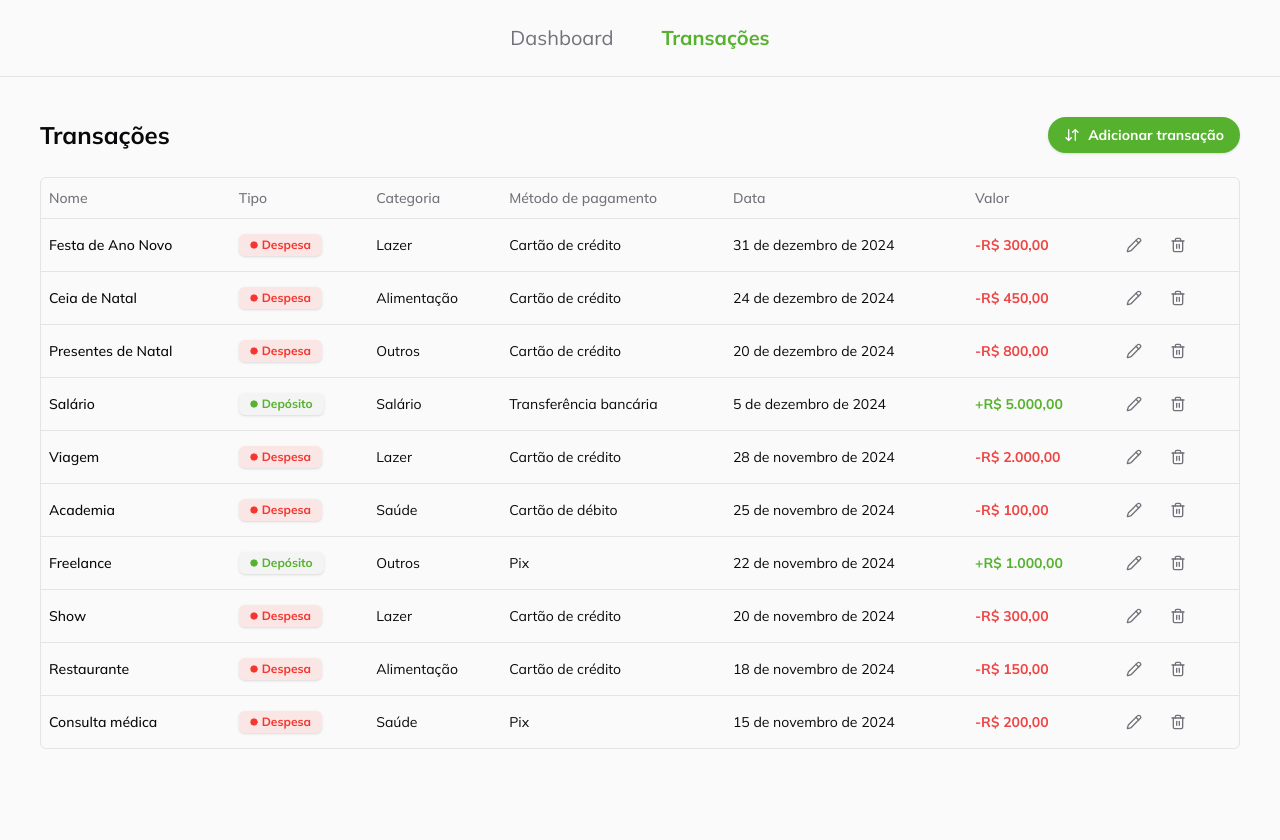
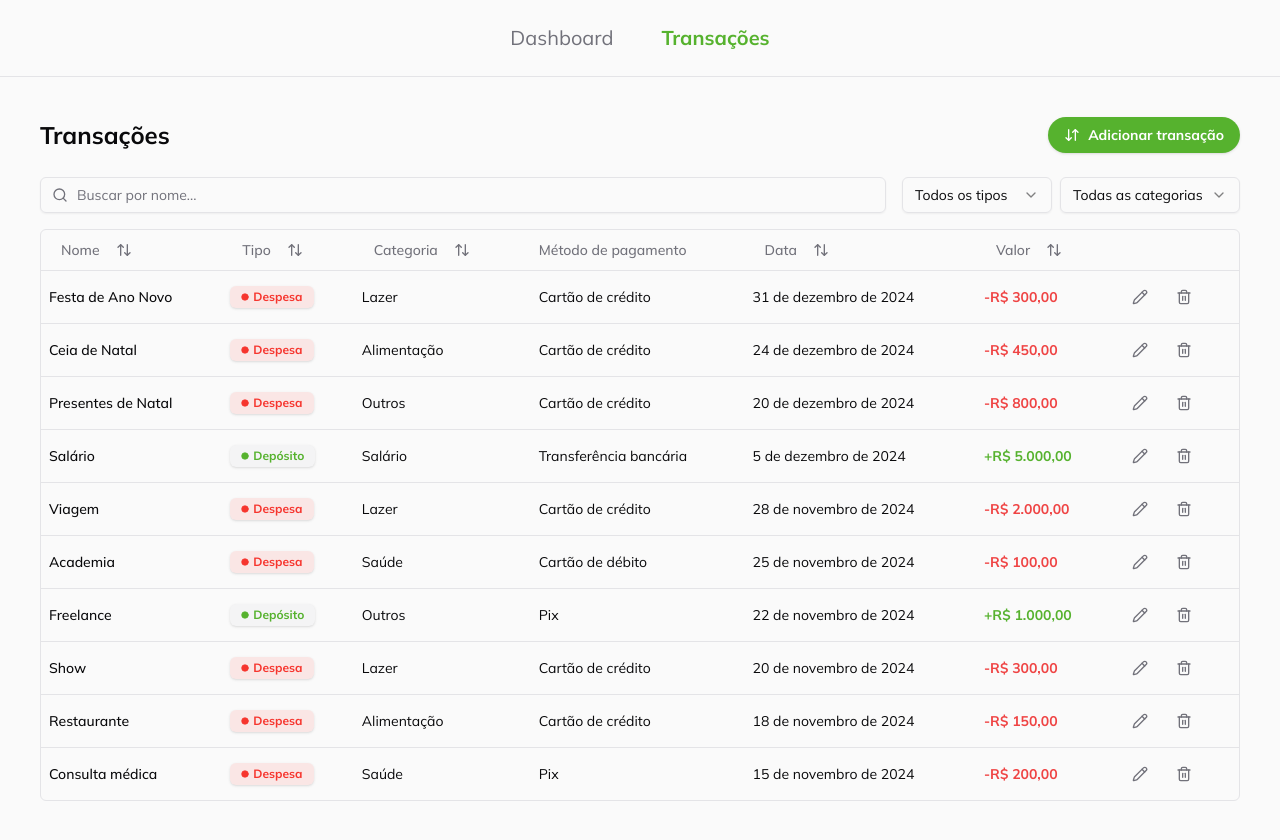
Before and after one commit to wendryuslima/teste-arte-arena, a Next.js app: page /transactions in a window 1280 px wide. Before the commit the page ends 800 px from the top, so only its background shows below. Built offline with nearby package versions, Linux system fonts and the light colour scheme.

Commit message:
refactor: leaving components cleaner

```diff
--- a/app/_components/ui/toaster.tsx
+++ /dev/null
@@ -1,35 +0,0 @@
-"use client";
-
-import { useToast } from "@/app/_hooks/use-toast";
-import {
-  Toast,
-  ToastClose,
-  ToastDescription,
-  ToastProvider,
-  ToastTitle,
-  ToastViewport,
-} from "@/app/_components/ui/toast";
-
-export function Toaster() {
-  const { toasts } = useToast();
-
-  return (
-    <ToastProvider>
-      {toasts.map(function ({ id, title, description, action, ...props }) {
-        return (
-          <Toast key={id} {...props}>
-            <div className="grid gap-1">
-              {title && <ToastTitle>{title}</ToastTitle>}
-              {description && (
-                <ToastDescription>{description}</ToastDescription>
-              )}
-            </div>
-            {action}
-            <ToastClose />
-          </Toast>
-        );
-      })}
-      <ToastViewport />
-    </ToastProvider>
-  );
-}
--- a/app/_contexts/transactions-context.tsx
+++ b/app/_contexts/transactions-context.tsx
@@ -19,42 +19,35 @@ const TransactionsContext = createContext<TransactionsContextType | undefined>(
 
 const STORAGE_KEY = "finance-app-transactions";
 
+const loadTransactionsFromStorage = (): Transaction[] => {
+  try {
+    const stored = localStorage.getItem(STORAGE_KEY);
+    if (!stored) return mockTransactions;
+
+    const parsed = JSON.parse(stored);
+    if (!Array.isArray(parsed) || parsed.length === 0) return mockTransactions;
+
+    return parsed.map((t: Transaction) => ({
+      ...t,
+      date: new Date(t.date),
+    }));
+  } catch {
+    return mockTransactions;
+  }
+};
+
 export const TransactionsProvider = ({
   children,
 }: {
   children: React.ReactNode;
 }) => {
-  const [transactions, setTransactions] =
-    useState<Transaction[]>(mockTransactions);
-  const [isInitialized, setIsInitialized] = useState(false);
+  const [transactions, setTransactions] = useState<Transaction[]>(() =>
+    loadTransactionsFromStorage()
+  );
 
   useEffect(() => {
-    if (isInitialized) return;
-
-    const stored = localStorage.getItem(STORAGE_KEY);
-    if (stored) {
-      try {
-        const parsed = JSON.parse(stored);
-        if (Array.isArray(parsed) && parsed.length > 0) {
-          setTransactions(
-            parsed.map((t: Transaction) => ({
-              ...t,
-              date: new Date(t.date),
-            }))
-          );
-        }
-      } catch {
-        setTransactions(mockTransactions);
-      }
-    }
-    setIsInitialized(true);
-  }, [isInitialized]);
-
-  useEffect(() => {
-    if (isInitialized && transactions.length > 0) {
-      localStorage.setItem(STORAGE_KEY, JSON.stringify(transactions));
-    }
-  }, [transactions, isInitialized]);
+    localStorage.setItem(STORAGE_KEY, JSON.stringify(transactions));
+  }, [transactions]);
 
   const addTransaction = (
     transaction: Omit<Transaction, "id" | "createdAt" | "updatedAt">
--- a/app/transactions/_components/columns.tsx
+++ b/app/transactions/_components/columns.tsx
@@ -1,6 +1,6 @@
 "use client";
 
-import { ColumnDef } from "@tanstack/react-table";
+import { ColumnDef, HeaderContext } from "@tanstack/react-table";
 import { Transaction } from "@/app/_types/transaction";
 import { formatCurrency } from "@/app/_lib/utils/currency";
 import {
@@ -12,25 +12,42 @@ import EditTransactionButton from "./edit-transaction-button";
 import DeleteTransactionButton from "./delete-transaction-button";
 import { format } from "date-fns";
 import { ptBR } from "date-fns/locale";
+import { ArrowUpDown } from "lucide-react";
+import { Button } from "@/app/_components/ui/button";
+
+const createSortableHeader =
+  (label: string) =>
+  ({ column }: HeaderContext<Transaction, unknown>) => (
+    <Button
+      variant="ghost"
+      onClick={() => column.toggleSorting(column.getIsSorted() === "asc")}
+      className="h-8 px-2 lg:px-3"
+    >
+      {label}
+      <ArrowUpDown className="ml-2 h-4 w-4" />
+    </Button>
+  );
 
 export const columns: ColumnDef<Transaction>[] = [
   {
     accessorKey: "name",
-    header: "Nome",
-    cell: ({ row }) => {
-      return <div className="font-medium">{row.getValue("name")}</div>;
+    header: createSortableHeader("Nome"),
+    cell: ({ row }) => (
+      <div className="font-medium">{row.getValue("name")}</div>
+    ),
+    filterFn: (row, id, value) => {
+      const cellValue = row.getValue(id) as string;
+      return cellValue?.toLowerCase().includes(value.toLowerCase() ?? "");
     },
   },
   {
     accessorKey: "type",
-    header: "Tipo",
-    cell: ({ row }) => {
-      return <TransactionTypeBadge type={row.getValue("type")} />;
-    },
+    header: createSortableHeader("Tipo"),
+    cell: ({ row }) => <TransactionTypeBadge type={row.getValue("type")} />,
   },
   {
     accessorKey: "category",
-    header: "Categoria",
+    header: createSortableHeader("Categoria"),
     cell: ({ row }) => {
       const category = row.getValue("category") as string;
       return (
@@ -62,7 +79,7 @@ export const columns: ColumnDef<Transaction>[] = [
   },
   {
     accessorKey: "date",
-    header: "Data",
+    header: createSortableHeader("Data"),
     cell: ({ row }) => {
       const date = row.getValue("date") as Date | string;
       const dateObj = typeof date === "string" ? new Date(date) : date;
@@ -75,7 +92,7 @@ export const columns: ColumnDef<Transaction>[] = [
   },
   {
     accessorKey: "amount",
-    header: "Valor",
+    header: createSortableHeader("Valor"),
     cell: ({ row }) => {
       const amount = parseFloat(row.getValue("amount"));
       const type = row.original.type;
@@ -103,7 +120,6 @@ export const columns: ColumnDef<Transaction>[] = [
     header: "",
     cell: ({ row }) => {
       const transaction = row.original;
-
       return (
         <div className="flex items-center gap-2">
           <EditTransactionButton transaction={transaction} />
--- a/app/transactions/_components/data-table.tsx
+++ b/app/transactions/_components/data-table.tsx
@@ -5,7 +5,6 @@ import {
   ColumnDef,
   ColumnFiltersState,
   SortingState,
-  VisibilityState,
   flexRender,
   getCoreRowModel,
   getFilteredRowModel,
@@ -21,6 +20,7 @@ import {
   TableHeader,
   TableRow,
 } from "@/app/_components/ui/table";
+import TransactionsToolbar from "./transactions-toolbar";
 
 interface DataTableProps<TData, TValue> {
   columns: ColumnDef<TData, TValue>[];
@@ -40,9 +40,29 @@ const DataTable = <TData, TValue>({
   const [columnFilters, setColumnFilters] = React.useState<ColumnFiltersState>(
     []
   );
-  const [columnVisibility, setColumnVisibility] =
-    React.useState<VisibilityState>({});
-  const [rowSelection, setRowSelection] = React.useState({});
+  const [searchValue, setSearchValue] = React.useState("");
+  const [typeFilter, setTypeFilter] = React.useState("all");
+  const [categoryFilter, setCategoryFilter] = React.useState("all");
+
+  const buildFilters = React.useCallback((): ColumnFiltersState => {
+    const filters: ColumnFiltersState = [];
+
+    if (searchValue) {
+      filters.push({ id: "name", value: searchValue });
+    }
+    if (typeFilter !== "all") {
+      filters.push({ id: "type", value: typeFilter });
+    }
+    if (categoryFilter !== "all") {
+      filters.push({ id: "category", value: categoryFilter });
+    }
+
+    return filters;
+  }, [searchValue, typeFilter, categoryFilter]);
+
+  React.useEffect(() => {
+    setColumnFilters(buildFilters());
+  }, [buildFilters]);
 
   const table = useReactTable({
     data,
@@ -53,25 +73,28 @@ const DataTable = <TData, TValue>({
     getPaginationRowModel: getPaginationRowModel(),
     getSortedRowModel: getSortedRowModel(),
     getFilteredRowModel: getFilteredRowModel(),
-    onColumnVisibilityChange: setColumnVisibility,
-    onRowSelectionChange: setRowSelection,
     state: {
       sorting,
       columnFilters,
-      columnVisibility,
-      rowSelection,
     },
   });
 
   return (
-    <div className="w-full">
+    <div className="w-full space-y-4">
+      <TransactionsToolbar
+        searchValue={searchValue}
+        onSearchChange={setSearchValue}
+        typeFilter={typeFilter}
+        onTypeFilterChange={setTypeFilter}
+        categoryFilter={categoryFilter}
+        onCategoryFilterChange={setCategoryFilter}
+      />
       <div className="rounded-md border">
         <Table>
           <TableHeader>
             {table.getHeaderGroups().map((headerGroup) => (
               <TableRow key={headerGroup.id}>
-                {headerGroup.headers.map((header) => {
-                  return (
+                {headerGroup.headers.map((header) => (
                   <TableHead key={header.id}>
                     {header.isPlaceholder
                       ? null
@@ -80,8 +103,7 @@ const DataTable = <TData, TValue>({
                           header.getContext()
                         )}
                   </TableHead>
-                  );
-                })}
+                ))}
               </TableRow>
             ))}
           </TableHeader>
--- /dev/null
+++ b/app/transactions/_components/transactions-toolbar.tsx
@@ -0,0 +1,80 @@
+"use client";
+
+import { Input } from "@/app/_components/ui/input";
+import {
+  Select,
+  SelectContent,
+  SelectItem,
+  SelectTrigger,
+  SelectValue,
+} from "@/app/_components/ui/select";
+import { Search } from "lucide-react";
+import {
+  TRANSACTION_TYPE_OPTIONS,
+  TRANSACTION_CATEGORY_OPTIONS,
+} from "@/app/_components/_constants/transactions";
+import { TransactionType, TransactionCategory } from "@/app/_types/transaction";
+
+interface TransactionsToolbarProps {
+  searchValue: string;
+  onSearchChange: (value: string) => void;
+  typeFilter: string;
+  onTypeFilterChange: (value: string) => void;
+  categoryFilter: string;
+  onCategoryFilterChange: (value: string) => void;
+}
+
+const TransactionsToolbar = ({
+  searchValue,
+  onSearchChange,
+  typeFilter,
+  onTypeFilterChange,
+  categoryFilter,
+  onCategoryFilterChange,
+}: TransactionsToolbarProps) => {
+  return (
+    <div className="flex flex-col gap-4 lg:flex-row lg:items-center lg:justify-between">
+      <div className="relative flex-1">
+        <Search className="absolute left-3 top-1/2 h-4 w-4 -translate-y-1/2 text-muted-foreground" />
+        <Input
+          placeholder="Buscar por nome..."
+          value={searchValue}
+          onChange={(e) => onSearchChange(e.target.value)}
+          className="pl-9"
+        />
+      </div>
+
+      <div className="flex gap-2">
+        <Select value={typeFilter} onValueChange={onTypeFilterChange}>
+          <SelectTrigger className="w-[150px]">
+            <SelectValue placeholder="Tipo" />
+          </SelectTrigger>
+          <SelectContent>
+            <SelectItem value="all">Todos os tipos</SelectItem>
+            {TRANSACTION_TYPE_OPTIONS.map((option) => (
+              <SelectItem key={option.value} value={option.value}>
+                {option.label}
+              </SelectItem>
+            ))}
+          </SelectContent>
+        </Select>
+
+        <Select value={categoryFilter} onValueChange={onCategoryFilterChange}>
+          <SelectTrigger className="w-[180px]">
+            <SelectValue placeholder="Categoria" />
+          </SelectTrigger>
+          <SelectContent>
+            <SelectItem value="all">Todas as categorias</SelectItem>
+            {TRANSACTION_CATEGORY_OPTIONS.map((option) => (
+              <SelectItem key={option.value} value={option.value}>
+                {option.label}
+              </SelectItem>
+            ))}
+          </SelectContent>
+        </Select>
+      </div>
+    </div>
+  );
+};
+
+export default TransactionsToolbar;
```
Also changed, not shown: app/_hooks/use-toast.ts (deleted, +0 -191 lines). Lines whose indentation alone changed are shown as unchanged.
